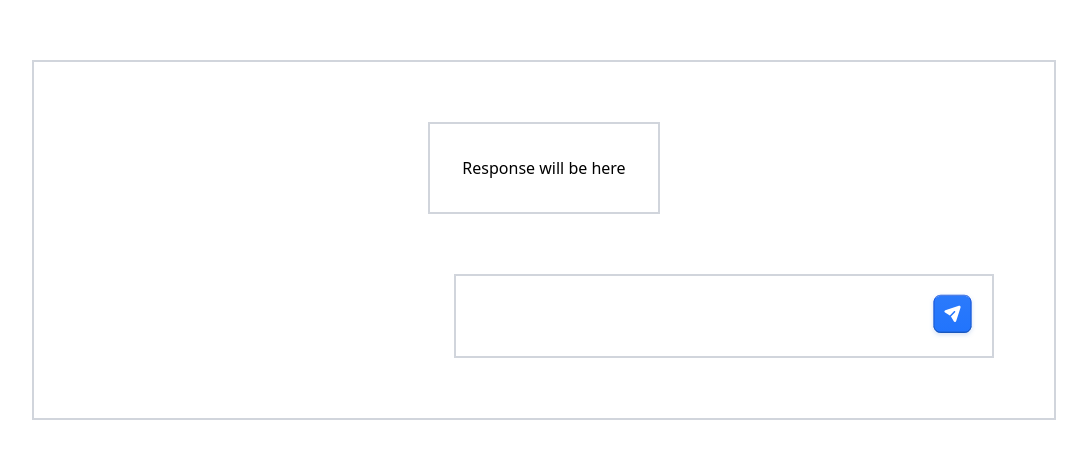
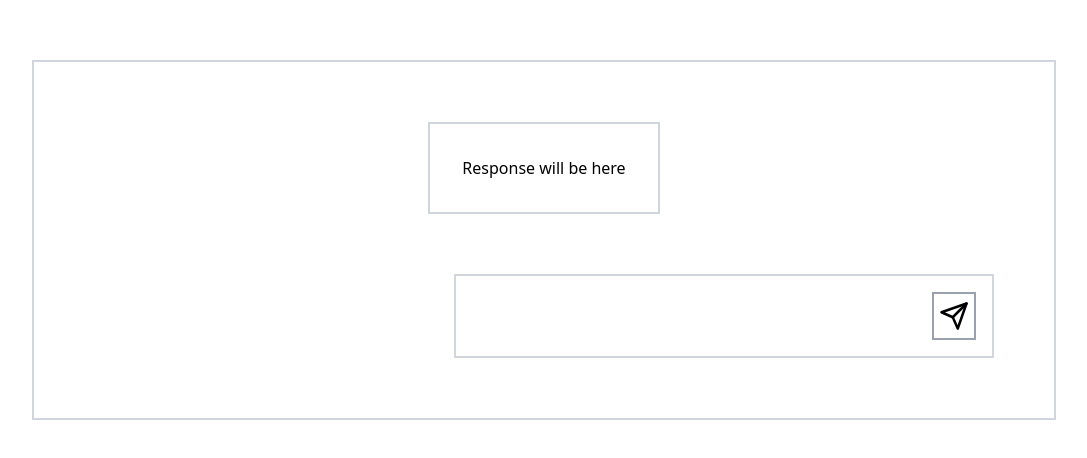
Before and after one commit to BMike903/LLM-front, a React (Vite) app: page / in a window 1280 px wide. Shown: the top 458 px of the page, without its empty margins (96-1183 px from the left). Built offline with nearby package versions, Linux system fonts and the light colour scheme.

Commit message:
added icons from react icons

```diff
--- a/package.json
+++ b/package.json
@@ -13,6 +13,7 @@
     "@tailwindcss/vite": "^4.1.4",
     "react": "^19.0.0",
     "react-dom": "^19.0.0",
+    "react-icons": "^5.5.0",
     "tailwindcss": "^4.1.4"
   },
   "devDependencies": {
--- a/src/App.tsx
+++ b/src/App.tsx
@@ -1,5 +1,8 @@
 import { useState } from "react";
 import "./tailwind.css";
+
+import { FiSend } from "react-icons/fi";
+import { FiLoader } from "react-icons/fi";
 
 import { asterisksToBold } from "./utils/stringUtils";
 
@@ -53,8 +56,18 @@ function App() {
                     onChange={(e) => setQuestion(e.target.value)}
                     className="mt-0 mr-auto w-full"
                 />
-                <button disabled={status === "fetching"} onClick={() => makeRequest()}>
-                    <img src="../public/send-button.svg" />
+                <button
+                    disabled={status === "fetching"}
+                    onClick={() => makeRequest()}
+                    className="flex h-12 w-12 items-center justify-center border-2 border-solid border-gray-400"
+                >
+                    {status === "fetching" ? (
+                        <FiLoader className="animate-spin" size={30}>
+                            fetchng
+                        </FiLoader>
+                    ) : (
+                        <FiSend size={30} />
+                    )}
                 </button>
             </div>
         </div>
```
Also changed, not shown: public/send-button.svg (deleted), 1 other file (tests, documents, lock files or other folders).
